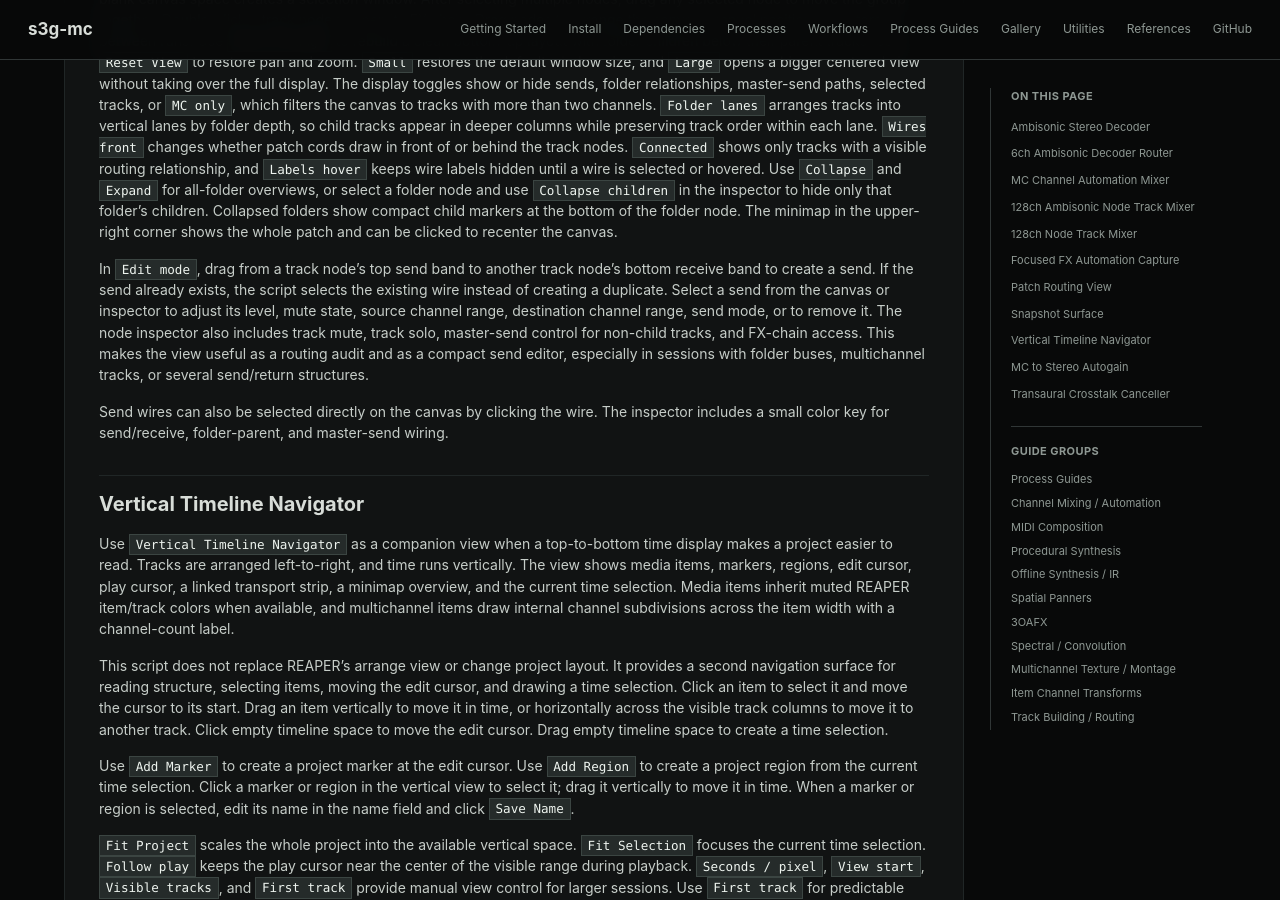
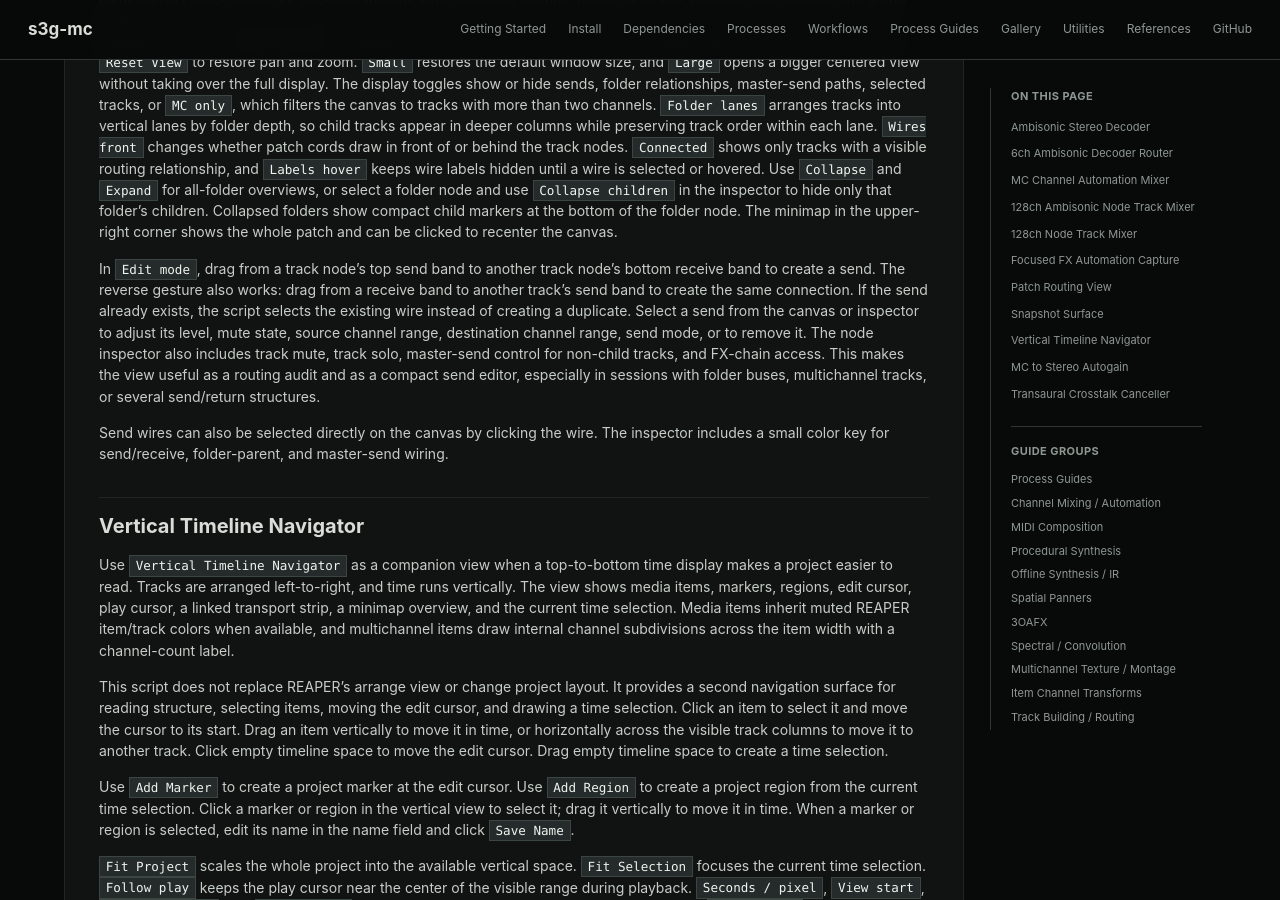
Before and after one commit to s3g/s3g-mc, a Jekyll site: the page built from docs/process-guides-channel-mixing.md, in a window 1280 px wide and 900 px high, scrolled down 5091 px. Built offline with Jekyll 4.4.1, drawn with Linux system fonts in a browser that asks for light colours.

Commit message:
patch routing

```diff
--- a/docs/process-guides-channel-mixing.md
+++ b/docs/process-guides-channel-mixing.md
@@ -352,10 +352,12 @@ folder node. The minimap in the upper-right corner shows the whole patch and
 can be clicked to recenter the canvas.
 
 In `Edit mode`, drag from a track node's top send band to another track node's
-bottom receive band to create a send. If the send already exists, the script
-selects the existing wire instead of creating a duplicate. Select a send from
-the canvas or inspector to adjust its level, mute state, source channel range,
-destination channel range, send mode, or to remove it. The node inspector also
+bottom receive band to create a send. The reverse gesture also works: drag
+from a receive band to another track's send band to create the same connection.
+If the send already exists, the script selects the existing wire instead of
+creating a duplicate. Select a send from the canvas or inspector to adjust its
+level, mute state, source channel range, destination channel range, send mode,
+or to remove it. The node inspector also
 includes track mute, track solo, master-send control for non-child tracks, and
 FX-chain access. This makes the view useful as a routing audit and as a
 compact send editor, especially in sessions with folder buses, multichannel
```
Also changed, not shown: 1 other file.
